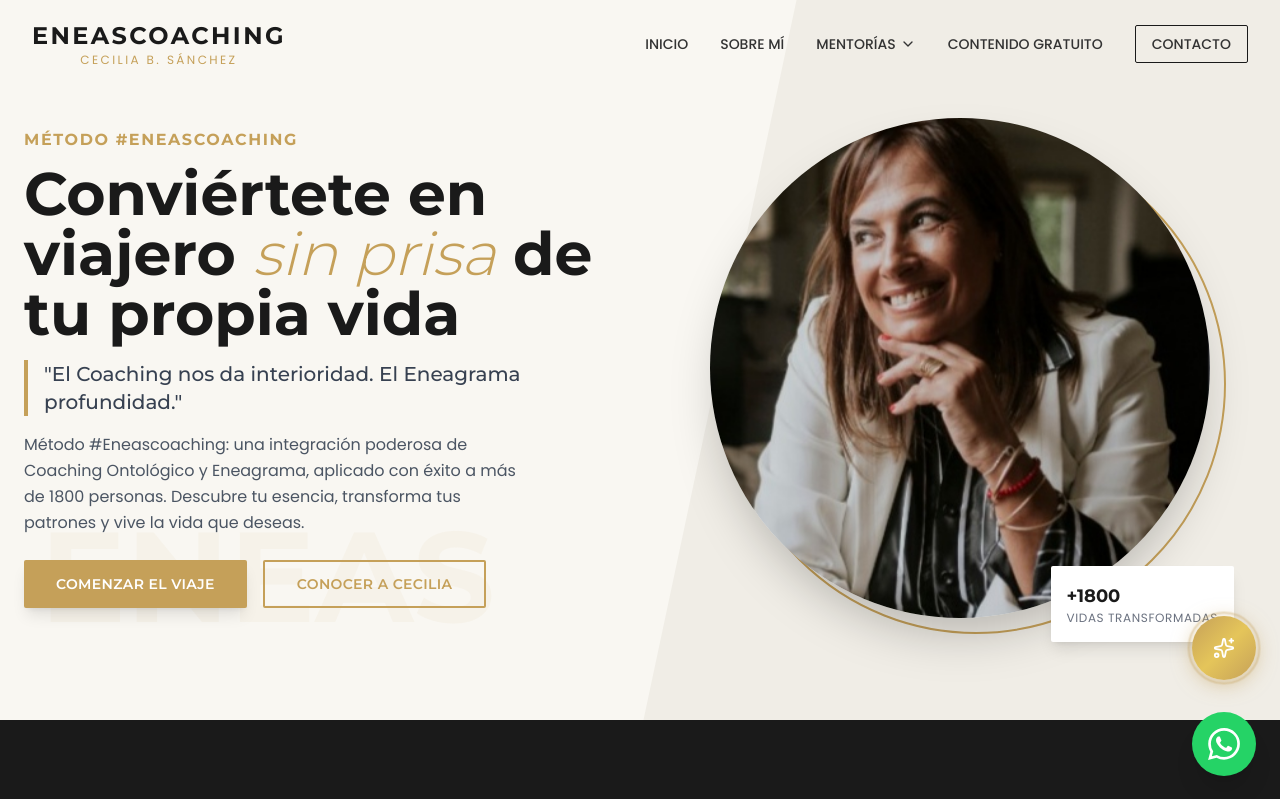
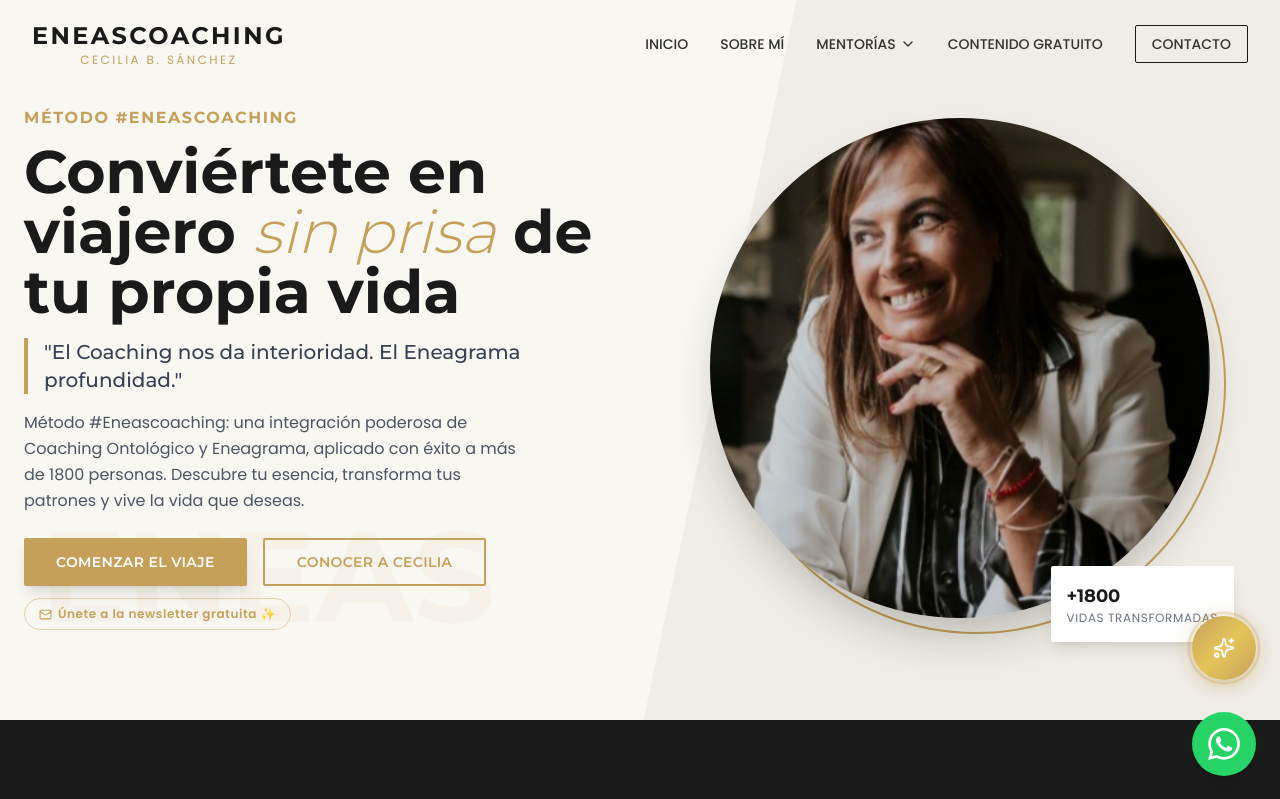
Before and after one commit to ProgWBVSG/eneascoaching-website, a React (Vite) app: page / in a window 1280 px wide. Shown: the top 799 px of the page. Built offline with nearby package versions, Linux system fonts and the light colour scheme.

Commit message:
feat: add newsletter micro-CTA button in hero section

```diff
--- a/src/components/Footer.tsx
+++ b/src/components/Footer.tsx
@@ -50,7 +50,7 @@ const Footer: React.FC = () => {
         </div>
 
         {/* Lead Capture Form */}
-        <div className="mt-16 border-t border-gray-700 pt-12 pb-4">
+        <div id="newsletter" className="mt-16 border-t border-gray-700 pt-12 pb-4">
           <div className="max-w-2xl mx-auto text-center">
             <h4 className="text-brand-gold font-heading font-bold text-lg tracking-wide mb-2">
               ÚNETE A NUESTRA COMUNIDAD
--- a/src/pages/Home.tsx
+++ b/src/pages/Home.tsx
@@ -1,6 +1,6 @@
 import React from 'react';
 import Button from '../components/Button';
-import { Diamond, Users, Star, Award } from 'lucide-react';
+import { Diamond, Users, Star, Award, Mail } from 'lucide-react';
 
 import { useLocation } from 'react-router-dom';
 
@@ -55,6 +55,45 @@ const Home: React.FC = () => {
             <div className="flex flex-col sm:flex-row gap-4 justify-center lg:justify-start">
               <Button to="/mentorias/grupal">Comenzar el Viaje</Button>
               <Button to="/sobre-mi" variant="outline">Conocer a Cecilia</Button>
+            </div>
+
+            {/* Newsletter micro-CTA */}
+            <div className="mt-3 flex justify-center lg:justify-start">
+              <a
+                href="#newsletter"
+                onClick={(e) => {
+                  e.preventDefault();
+                  document.getElementById('newsletter')?.scrollIntoView({ behavior: 'smooth' });
+                }}
+                style={{
+                  display: 'inline-flex',
+                  alignItems: 'center',
+                  gap: '6px',
+                  fontSize: '12px',
+                  fontWeight: 600,
+                  letterSpacing: '0.05em',
+                  color: '#C5A059',
+                  border: '1px solid rgba(197,160,89,0.45)',
+                  borderRadius: '999px',
+                  padding: '6px 14px',
+                  textDecoration: 'none',
+                  transition: 'all 0.2s ease',
+                  background: 'transparent',
+                }}
+                onMouseEnter={(e) => {
+                  const el = e.currentTarget as HTMLAnchorElement;
+                  el.style.background = 'rgba(197,160,89,0.1)';
+                  el.style.borderColor = '#C5A059';
+                }}
+                onMouseLeave={(e) => {
+                  const el = e.currentTarget as HTMLAnchorElement;
+                  el.style.background = 'transparent';
+                  el.style.borderColor = 'rgba(197,160,89,0.45)';
+                }}
+              >
+                <Mail size={13} />
+                Únete a la newsletter gratuita ✨
+              </a>
             </div>
           </div>
 
```
